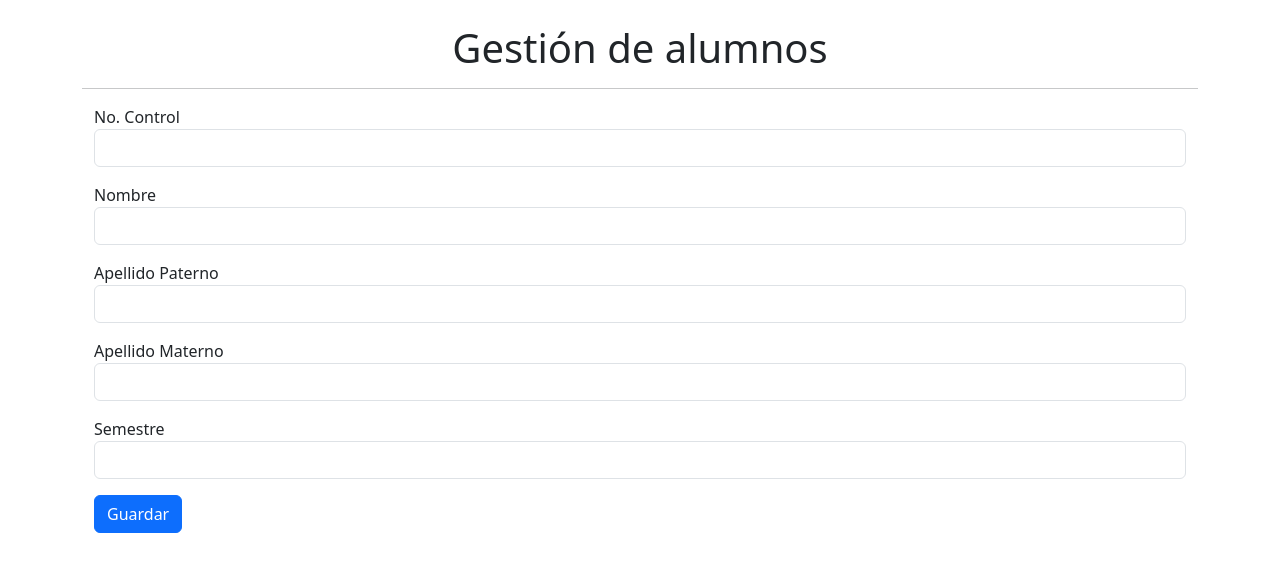
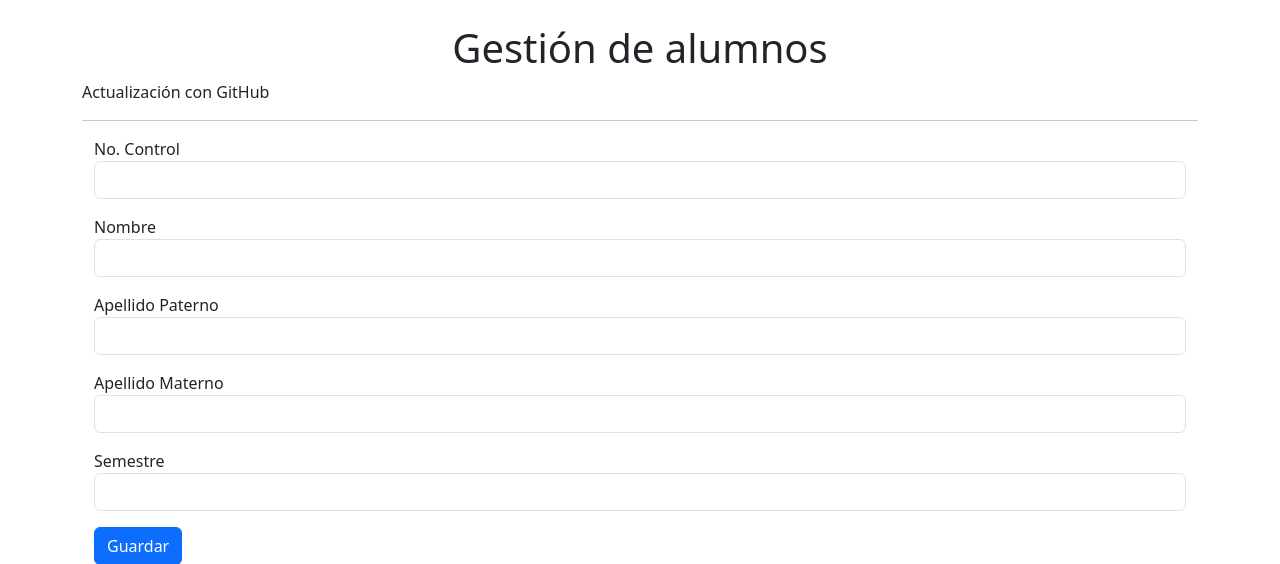
Before and after one commit to VladGalkina123/cetechCRUD, a Flask app: page /alumnos/new in a window 1280 px wide. Shown: the top 564 px of the page. Run offline with Flask 3, Linux system fonts and the light colour scheme; parts of the project's set-up code (start-up, migrations or seed data) failed here and were passed over.

Commit message:
Actualizacion por git

```diff
--- a/templates/base.html
+++ b/templates/base.html
@@ -9,6 +9,7 @@
 <body>
     <div class="container mt-4">
         <h1 class="text-center">Gestión de alumnos</h1>
+        <p>Actualización con GitHub</p>
         <hr>
         <div class="container">
             {% block content %}{% endblock %}
```
